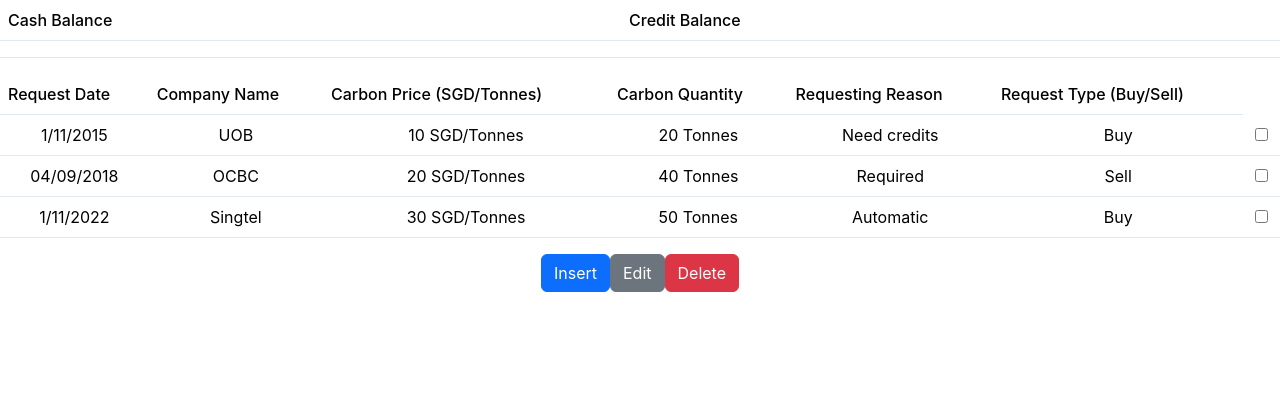
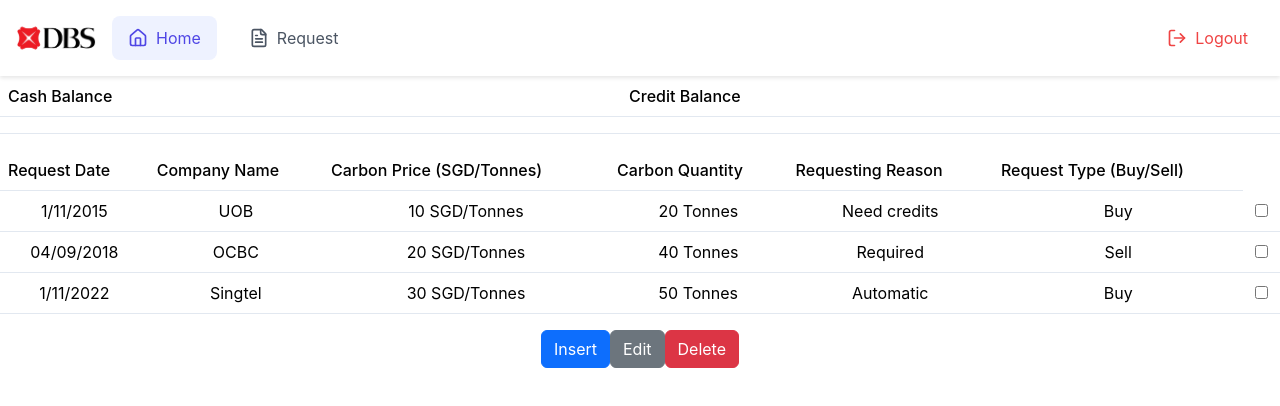
Before and after one commit to NotAnAddictz/TechTrek25, a React (Create React App) app in the folder carbon-trading-webapp/: page /home in a window 1280 px wide. Shown: the top 406 px of the page. Built offline with nearby package versions, Linux system fonts and the light colour scheme.

Commit message:
updated navbar

```diff
--- a/carbon-trading-webapp/src/pages/OtherRequestPage.jsx
+++ b/carbon-trading-webapp/src/pages/OtherRequestPage.jsx
@@ -1,6 +1,7 @@
 import React, { useEffect, useState } from 'react';
 import Popup from 'reactjs-popup'
 import 'reactjs-popup/dist/index.css';
+import Navbar from '../components/navbar';
 
 const data = [
     {requestdate: "1/11/2015", companyname: "UOB", carbonprice: "10 SGD/Tonnes", carbonquantity: "20 Tonnes",
--- a/carbon-trading-webapp/src/pages/dashboard.js
+++ b/carbon-trading-webapp/src/pages/dashboard.js
@@ -1,6 +1,7 @@
 import React from 'react';
 import { BarChart3, Users, FileText, TrendingUp, Search, Filter } from 'lucide-react';
 import './dashboard.css';
+import Navbar from '../components/navbar';
 
 const Dashboard = () => {
   // Mock data - replace with actual API calls
--- a/carbon-trading-webapp/src/pages/landing.jsx
+++ b/carbon-trading-webapp/src/pages/landing.jsx
@@ -1,6 +1,7 @@
 import InsertButton from "../components/InsertButton";
 import DeleteButton from "../components/DeleteButton";
 import EditButton from "../components/EditButton";
+import Navbar from '../components/navbar';
 const data = [
   {
     requestdate: "1/11/2015",
@@ -30,6 +31,7 @@
 
 const Balances = ({ company, cash, credit }) => {
   return (
+    <div><Navbar />
     <div>
       {" "}
       {company}
@@ -79,7 +81,7 @@
       <InsertButton />
       <EditButton />
       <DeleteButton />
-    </div>
+    </div></div>
   );
 };
 
```
